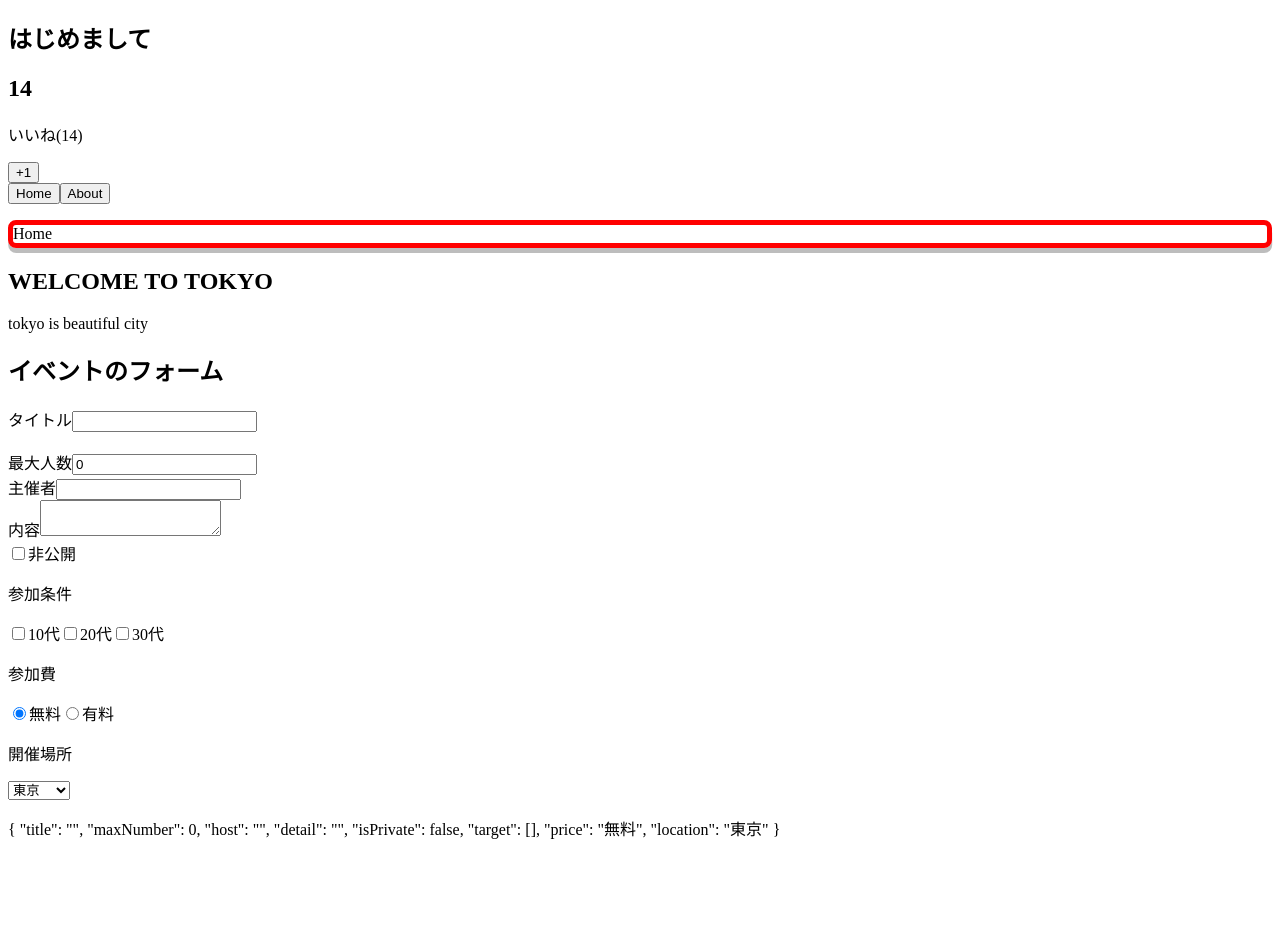
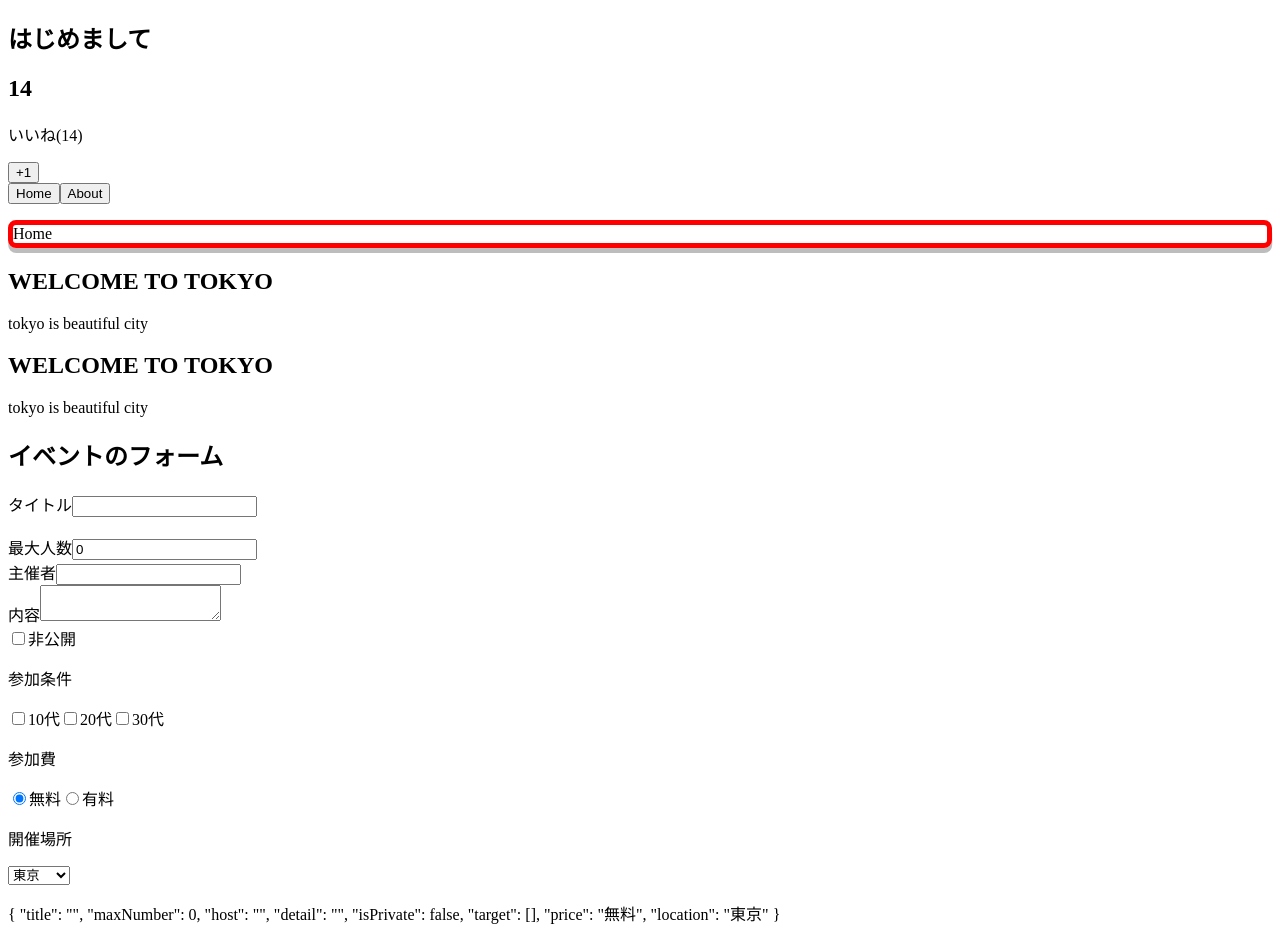
Before and after one commit to tyamap/study, a Vue app in the folder vuejs/vueCLI/practice/: page / in a window 1280 px wide. Before the commit the page ends 856 px from the top, so only its background shows below. Built offline with nearby package versions, Linux system fonts and the light colour scheme.

Commit message:
ミックスイン

```diff
--- /dev/null
+++ b/vuejs/vueCLI/practice/src/components/CountNumber.vue
@@ -0,0 +1,13 @@
+<template>
+  <div>
+    <h2>{{ title | upperCase}}</h2>
+    <p>{{ subTitle | lowerCase }}</p>
+  </div>
+</template>
+
+<script>
+import {tokyoTitle} from "@/tokyoTitle";
+export default {
+  mixins: [tokyoTitle]
+}
+</script>
--- a/vuejs/vueCLI/practice/src/components/Home.vue
+++ b/vuejs/vueCLI/practice/src/components/Home.vue
@@ -3,22 +3,16 @@
     <p v-border:solid.shadow.round="{width: '5px', color: 'red'}">Home</p>
     <h2>{{ title | upperCase}}</h2>
     <p>{{ subTitle | lowerCase }}</p>
+    <CountNumber></CountNumber>
   </div>
 </template>
 
 <script>
+import CountNumber from './CountNumber.vue'
+import {tokyoTitle} from "@/tokyoTitle";
+
 export default {
-  data(){
-    return{
-      title: 'Welcome to Tokyo',
-      subTitle: 'Tokyo is beautiful city'
-    }
-  },
-  filters: {
-    lowerCase(value){
-      return value.toLowerCase();
-    }
-  },
+  mixins: [tokyoTitle],
   directives: {
     border (el, binding) {
       el.style.border = 'solid black 2px'; // DOM要素に対する操作
@@ -32,6 +26,9 @@ export default {
         el.style.boxShadow = '0.2px 5px rgba(0, 0, 0, 0.26)';
       }
     }
+  },
+  components:{
+    CountNumber
   }
 }
 </script>
--- /dev/null
+++ b/vuejs/vueCLI/practice/src/tokyoTitle.js
@@ -0,0 +1,13 @@
+export const tokyoTitle = {
+  data(){
+    return{
+      title: 'Welcome to Tokyo',
+      subTitle: 'Tokyo is beautiful city'
+    }
+  },
+  filters: {
+    lowerCase(value){
+      return value.toLowerCase();
+    }
+  },
+}
```
